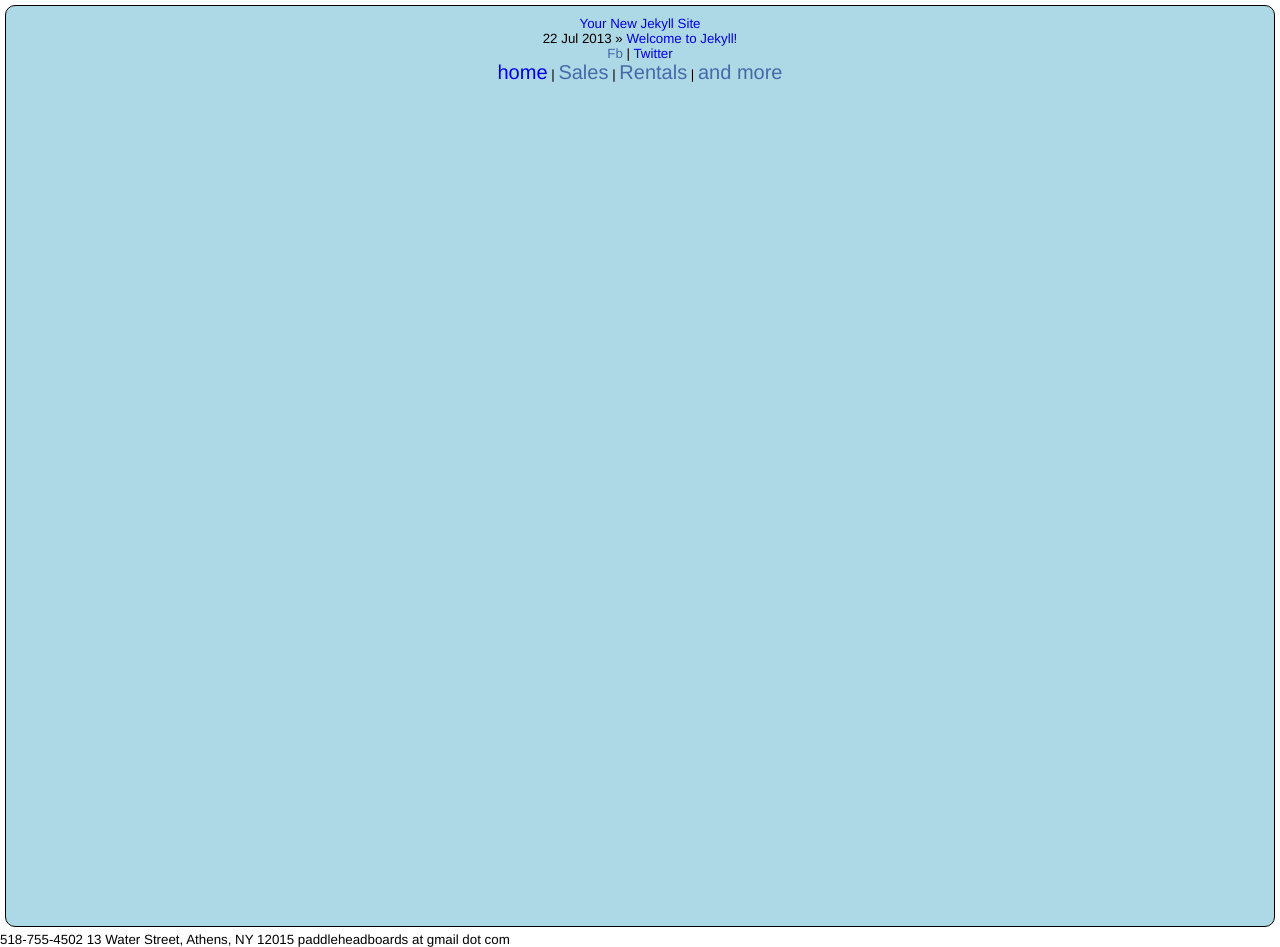
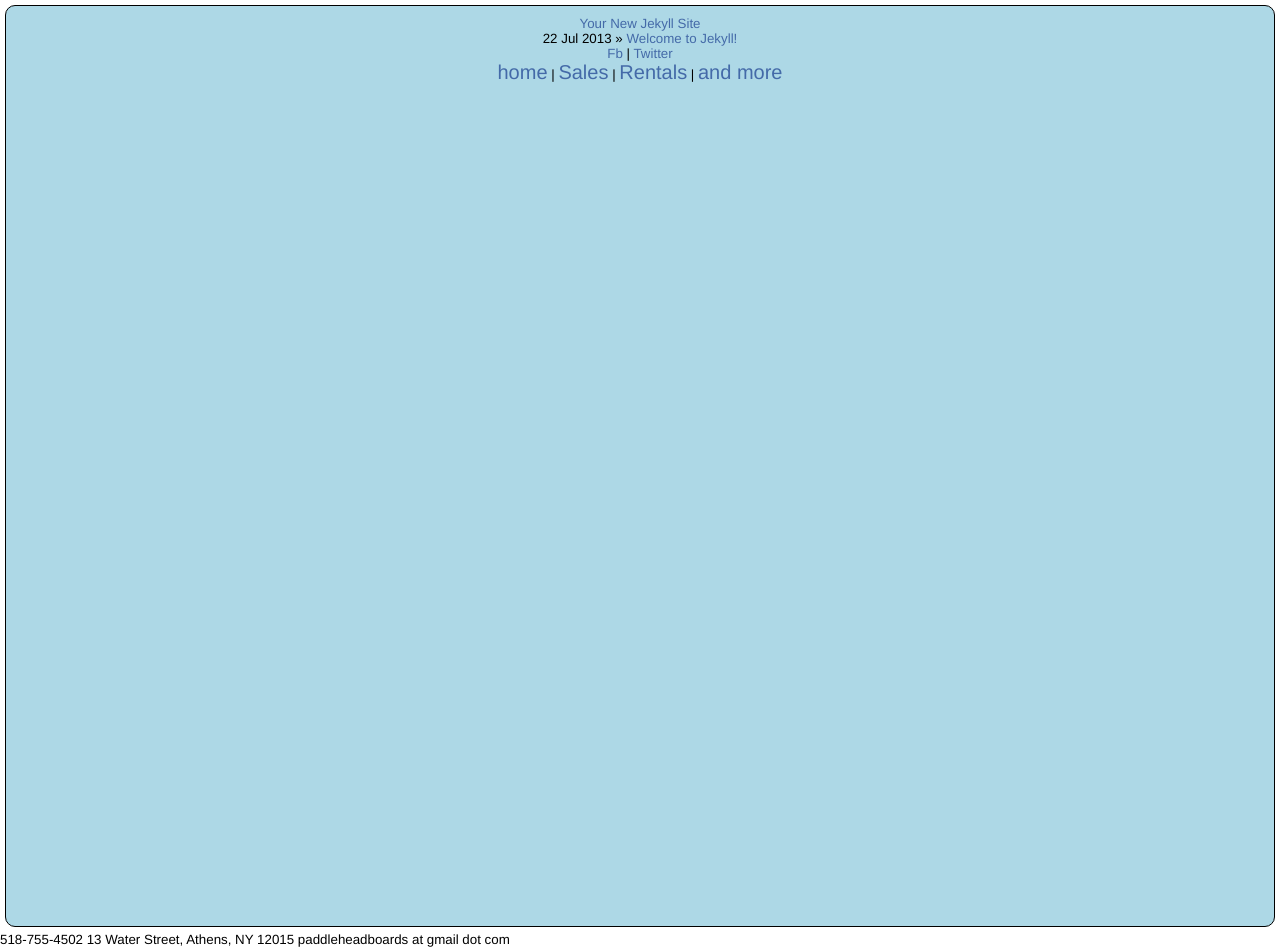
Before and after one commit to paddlehead/site, a Jekyll site: the page built from blog.html, in a window 1280 px wide. Built offline with Jekyll 4.4.1, drawn with Linux system fonts in a browser that asks for light colours.

Commit message:
sales rental link colors

```diff
--- a/css/dev/style.css
+++ b/css/dev/style.css
@@ -153,7 +153,7 @@
 }
 
 /* line 96, ../../scss/style.scss */
-a:active, a:hover, a:visited {
+a:link, a:active, a:hover, a:visited {
   color: #446aa8;
 }
 
--- a/scss/style.scss
+++ b/scss/style.scss
@@ -93,7 +93,7 @@
 	text-decoration: none;
 }
 
-a:active, a:hover, a:visited {
+a:link, a:active, a:hover, a:visited {
 	color: #446aa8;
 }
 
@@ -184,7 +184,7 @@
 	color: #fff;
 	font-size: 20px;
 	letter-spacing: 1px;
-	a, a:visited, a:active {
+	a, a:visited, a:active	  {
 		color: #fff;
 	}
 	a:hover {
```
